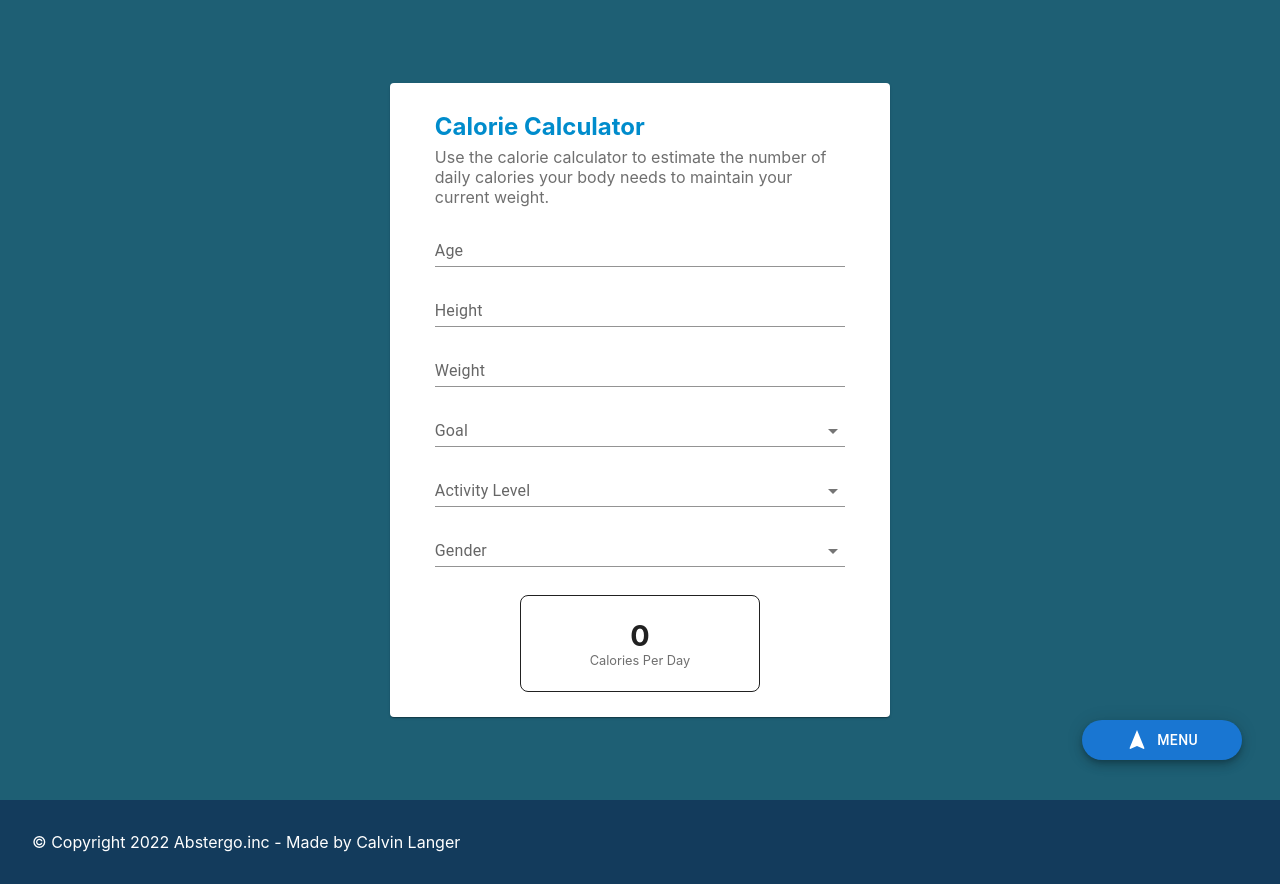
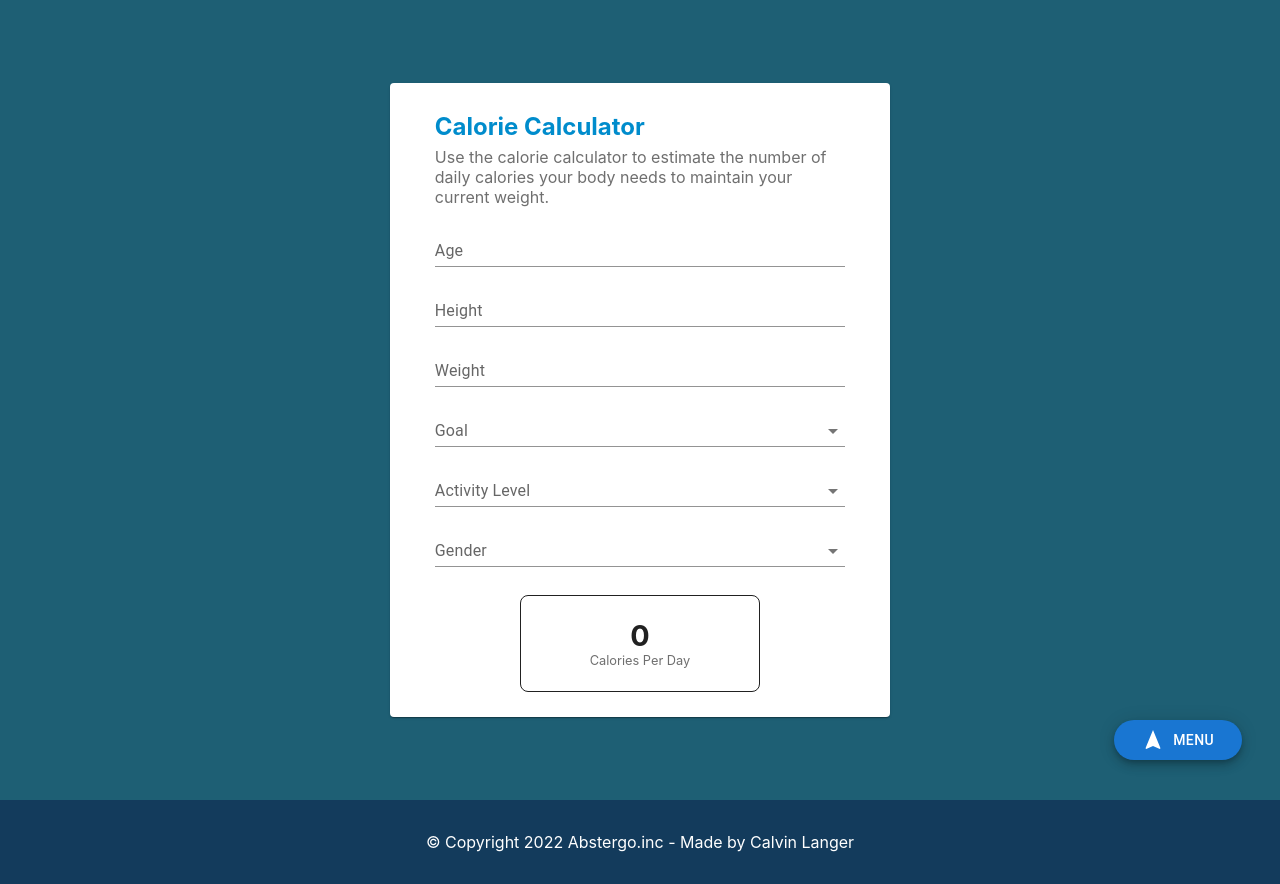
Before and after one commit to CalvinLanger/Caloric-Demand-Calculator, a React (Create React App) app: page / in a window 1280 px wide. Built offline with nearby package versions, Linux system fonts and the light colour scheme.

Commit message:
add homepage for gh-page

```diff
--- a/src/App.css
+++ b/src/App.css
@@ -30,6 +30,7 @@
   padding: 0 2.8rem;
   display: grid;
   min-height: 600px;
+  box-shadow: 0 4px 8px 0 rgba(0, 0, 0, 0.2), 0 6px 20px 0 rgba(0, 0, 0, 0.19)
 }
 
 .title-card{
@@ -78,8 +79,8 @@
 /* FOOTER */
 .footer{
   display: grid;
-  justify-content: left;
-  align-self: center;
+  justify-items: center;
+  align-items: center;
 
   padding: 2rem;
   background-color: #133B5C;
--- a/src/App.js
+++ b/src/App.js
@@ -5,6 +5,7 @@ import './MediaQuerys.css';
 import CalorieDemandCalc from './components/CalorieDemandCalc';
 import Footer from './components/Footer';
 import MenuButton from './components/MenuButton';
+
 
 
 
--- a/src/components/CalorieDemandCalc.js
+++ b/src/components/CalorieDemandCalc.js
@@ -65,17 +65,23 @@ function CalorieDemandCalc() {
     let male_BMR = 88 + (13.4 * weight) + (4.7 * height) - (5.6 * age);
     let woman_BMR = 447 + (9.2 * weight) + (3 * height) - (4.3 * age - 161);
 
+    function validateAndRun(event, min, max, setter) {
+        let value = event.target.value;
+        if (value >= min && value <= max) {
+            setter(value);
+        }
+    }
 
     const ageHandler = (event) => {
-        setAge(event.target.value);
+        validateAndRun(event, 0, 140, setAge);
     };
 
     const heightHandler = (event) => {
-        setHeight(event.target.value);
+        validateAndRun(event, 35, 300, setHeight);
     };
 
     const weightHandler = (event) => {
-        setWeight(event.target.value);
+        validateAndRun(event, 2, 600, setWeight);
     };
 
     const goalHandler = (event) => {
--- a/src/components/Footer.js
+++ b/src/components/Footer.js
@@ -5,7 +5,10 @@ function Footer() {
     const year = date.getFullYear();
 
     return (
-        <div className="footer">&copy; Copyright {year} Abstergo.inc - Made by Calvin Langer</div>
+        <div className="footer">
+            <div className="copyright">&copy; Copyright {year} Abstergo.inc - Made by Calvin Langer
+            </div>
+        </div>
     );
 }
 
--- a/src/components/MenuButton.js
+++ b/src/components/MenuButton.js
@@ -5,7 +5,7 @@ import NavigationIcon from '@mui/icons-material/Navigation';
 
 function MenuButton() {
     return (
-        <Fab variant="extended" size="medium" color="primary" aria-label="add" sx={{ width: '10rem' }}>
+        <Fab variant="extended" size="medium" color="primary" aria-label="add" sx={{ width: '8rem' }}>
             <NavigationIcon sx={{ mr: 1 }} />
             Menu
         </Fab>
```
Also changed, not shown: package.json (+6 -1 lines), 1 other file (tests, documents, lock files or other folders).
